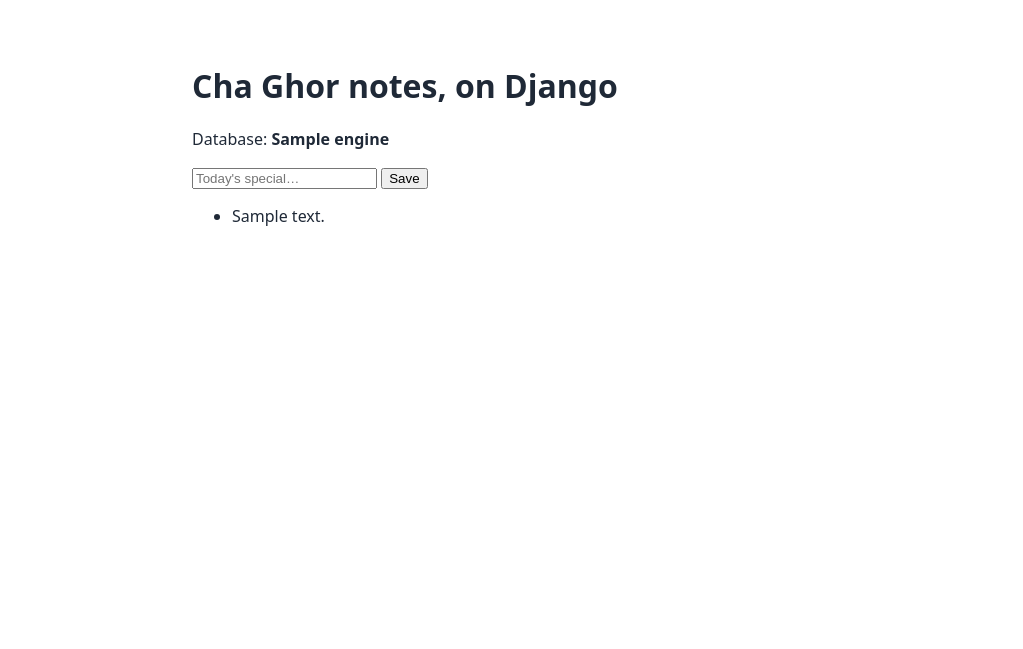
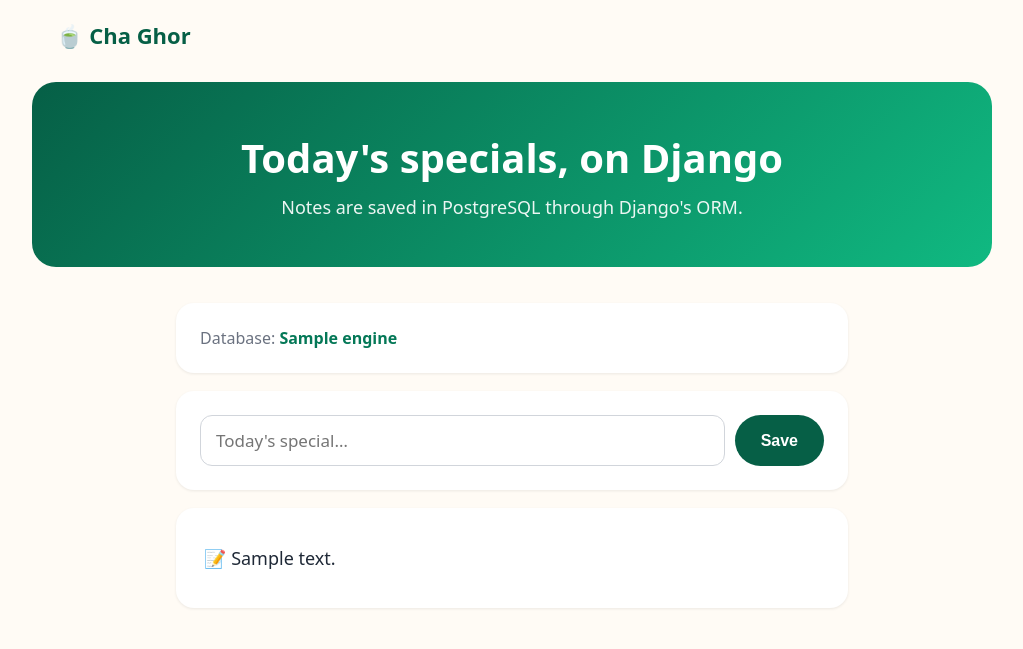
Before and after one commit to DeshVPS/deshvps-django-demo, a Django app: template notes/templates/notes/index.html in a window 1280 px wide. Shown: the top 649 px of the page, without its empty margins (128-1151 px from the left). Run offline with Django 5.2, Linux system fonts and the light colour scheme; the template is opened without the code that fills it: most values are stand-ins (such as "Sample title", 1, 10 or a date in 2020).

Commit message:
A proper Cha Ghor look

```diff
--- a/notes/templates/notes/index.html
+++ b/notes/templates/notes/index.html
@@ -1,9 +1,23 @@
 <!doctype html>
-<html><head><meta charset="utf-8"><title>Cha Ghor notes</title>
-<style>body{font-family:system-ui;max-width:40rem;margin:4rem auto;padding:0 1rem;color:#1f2937}</style></head>
+<html lang="en"><head><meta charset="utf-8"><meta name="viewport" content="width=device-width,initial-scale=1"><title>Cha Ghor notes · Django</title>
+<style>
+*{box-sizing:border-box}body{margin:0;font-family:system-ui,-apple-system,"Segoe UI",Roboto,sans-serif;color:#1f2937;background:#fffbf5}
+header{max-width:960px;margin:0 auto;padding:20px 24px;font-size:22px;font-weight:800;color:#065f46}
+.hero{max-width:960px;margin:12px auto;padding:48px 32px;border-radius:24px;background:linear-gradient(135deg,#065f46,#10b981);color:#fff;text-align:center}
+.hero h1{font-size:40px;margin:0 0 10px}.hero p{font-size:18px;margin:0;opacity:.92}
+main{max-width:720px;margin:0 auto;padding:24px}
+.box{background:#fff;border-radius:18px;padding:24px;box-shadow:0 1px 3px rgba(0,0,0,.08);margin-bottom:18px}
+.db{color:#6b7280}.db b{color:#047857}
+form{display:flex;gap:10px}input{flex:1;padding:13px 15px;border:1px solid #d1d5db;border-radius:12px;font:inherit;font-size:17px}
+button{background:#065f46;color:#fff;border:0;border-radius:999px;padding:12px 26px;font-weight:700;font-size:16px;cursor:pointer}
+ul{list-style:none;padding:0;margin:0}li{padding:14px 4px;border-bottom:1px solid #f3f4f6;font-size:18px}li:last-child{border:0}
+</style></head>
 <body>
-<h1>Cha Ghor notes, on Django</h1>
-<p>Database: <strong id="engine">{{ engine }}</strong></p>
-<form method="post">{% csrf_token %}<input name="text" placeholder="Today's special…" required> <button>Save</button></form>
-<ul id="notes">{% for n in notes %}<li>{{ n.text }}</li>{% empty %}<li>No notes yet.</li>{% endfor %}</ul>
+<header>🍵 Cha Ghor</header>
+<section class="hero"><h1>Today's specials, on Django</h1><p>Notes are saved in PostgreSQL through Django's ORM.</p></section>
+<main>
+  <div class="box db">Database: <b id="engine">{{ engine }}</b></div>
+  <div class="box"><form method="post">{% csrf_token %}<input name="text" placeholder="Today's special…" required><button>Save</button></form></div>
+  <div class="box"><ul id="notes">{% for n in notes %}<li>📝 {{ n.text }}</li>{% empty %}<li>No notes yet.</li>{% endfor %}</ul></div>
+</main>
 </body></html>
```
